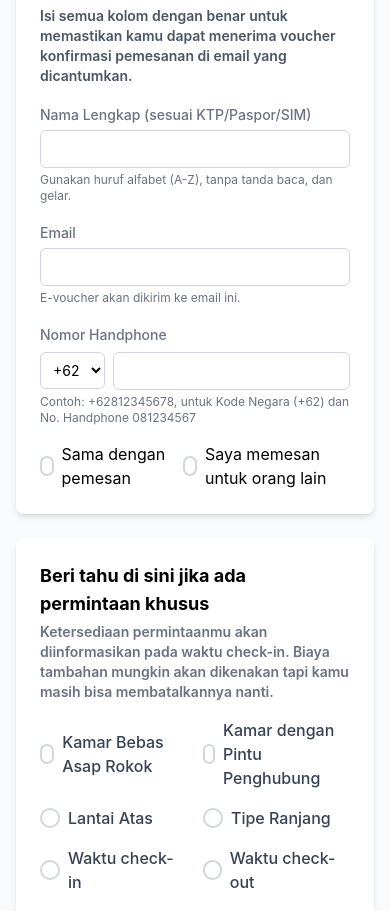
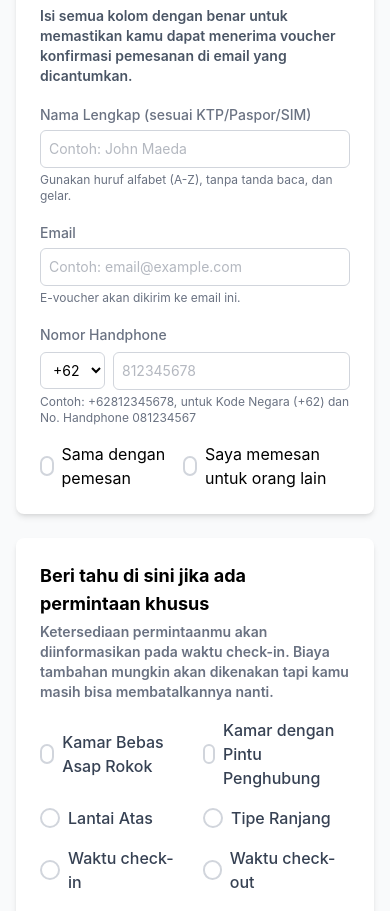
Before and after one commit to faniadifrihandoko1/traveloka-clone, a React (Vite) app: page /accommodation/booking/1 in a window 390 px wide. Shown: the part 1080-1991 px from the top of the page. Built offline with nearby package versions, Linux system fonts and the light colour scheme.

Commit message:
fix: booking and payment pages

```diff
--- a/src/layout/index.tsx
+++ b/src/layout/index.tsx
@@ -1,7 +1,7 @@
 import { useEffect, useState } from "react";
 import { Outlet, useLocation } from "react-router-dom";
+import Footer from "../components/footer";
 import Navbar from "../components/navbar";
-import Footer from "../components/footer";
 
 const Layout = () => {
   const location = useLocation();
@@ -25,9 +25,15 @@ const Layout = () => {
 
   return (
     <>
-      <Navbar isScrolled={isScrolled} />
-      <Outlet />
-      <Footer />
+      <header>
+        <Navbar isScrolled={isScrolled} />
+      </header>
+      <main>
+        <Outlet />
+      </main>
+      <footer>
+        <Footer />
+      </footer>
     </>
   );
 };
--- a/src/pages/booking/index.tsx
+++ b/src/pages/booking/index.tsx
@@ -27,7 +27,7 @@ const BookingPage = () => {
   };
   return (
     <>
-      <div className="container bg-white px-4 sm:px-6 lg:px-8">
+      <div className="bg-white px-4 sm:px-6 lg:px-8">
         <div className="w-full mx-auto items-center max-w-7xl">
           <div className="flex flex-col sm:flex-row items-center justify-between py-4 border-b">
             {/* Logo */}
@@ -63,7 +63,7 @@ const BookingPage = () => {
           </div>
         </div>
       </div>
-      <div className="container mx-auto p-4 bg-gray-50">
+      <div className="mx-auto p-4 bg-gray-50">
         <div className=" max-w-6xl mx-auto">
           <div className="flex flex-col gap-3 mb-3">
             <h1 className="text-2xl font-bold text-black">
@@ -108,7 +108,7 @@ const BookingPage = () => {
                       <input
                         type="text"
                         placeholder="Contoh: John Maeda"
-                        className="w-full mt-1 p-2 border-1 border-gray-300 rounded-md text-sm"
+                        className="w-full mt-1 p-2 border-1 border-gray-300 rounded-md text-sm text-gray-500"
                       />
                       <p className="text-xs text-gray-500 mt-1">
                         Gunakan huruf alfabet (A-Z), tanpa tanda baca, dan
@@ -126,7 +126,7 @@ const BookingPage = () => {
                       <input
                         type="email"
                         placeholder="Contoh: email@example.com"
-                        className="w-full mt-1 p-2 border-1 border-gray-300 rounded-md text-sm"
+                        className="w-full mt-1 p-2 border-1 border-gray-300 rounded-md text-sm text-gray-500"
                       />
                       <p className="text-xs text-gray-500 mt-1">
                         E-voucher akan dikirim ke email ini.
@@ -143,7 +143,7 @@ const BookingPage = () => {
                         <input
                           type="text"
                           placeholder="812345678"
-                          className="w-full mt-[2px] p-2 border-1 border-gray-300 rounded-md text-sm"
+                          className="w-full mt-[2px] p-2 border-1 border-gray-300 rounded-md text-sm text-gray-500"
                         />
                       </div>
                       <p className="text-xs text-gray-500 mt-1">
--- a/src/pages/payment/index.tsx
+++ b/src/pages/payment/index.tsx
@@ -5,36 +5,31 @@ import { ImSpoonKnife } from "react-icons/im";
 import { IoBed } from "react-icons/io5";
 import headerCard from "../../assets/header-card.svg";
 import atm from "../../assets/image/content/payment/aatm-bersama.png";
+import alfa from "../../assets/image/content/payment/alfa.png";
 import alto from "../../assets/image/content/payment/alto.png";
 import bca from "../../assets/image/content/payment/bca.png";
 import bni from "../../assets/image/content/payment/bni.png";
 import bri from "../../assets/image/content/payment/bri.png";
 import dompet from "../../assets/image/content/payment/dompet.png";
+import indomaret from "../../assets/image/content/payment/indomaret.png";
 import jcb from "../../assets/image/content/payment/jcb.png";
 import mandiri from "../../assets/image/content/payment/mandiri.png";
 import mc from "../../assets/image/content/payment/mc.png";
+import midi from "../../assets/image/content/payment/midi.png";
 import prima from "../../assets/image/content/payment/prima.png";
+import paylater from "../../assets/image/content/payment/tpaylate.png";
 import visa from "../../assets/image/content/payment/visa.png";
 import logo from "../../assets/logo-travloka-black.svg";
-import midi from "../../assets/image/content/payment/midi.png";
-import alfa from "../../assets/image/content/payment/alfa.png";
-import indomaret from "../../assets/image/content/payment/indomaret.png";
-import paylater from "../../assets/image/content/payment/tpaylate.png";
-
-
-
-
-
 
 const PaymentPages = () => {
   return (
     <>
-      <div className="container bg-white px-4 md:pb-7">
+      <div className=" bg-white px-4 md:pb-7">
         <div className="w-full mx-auto items-center max-w-6xl py-4">
           <img src={logo} alt="logo" className="h-9 mb-4 sm:mb-0" />
         </div>
       </div>
-      <div className="container mx-auto p-4  bg-white">
+      <div className="mx-auto p-4  bg-white">
         <div className=" max-w-6xl mx-auto">
           <div className="grid grid-cols-1 md:grid-cols-10 gap-8">
             {/* Section Kiri */}
```
